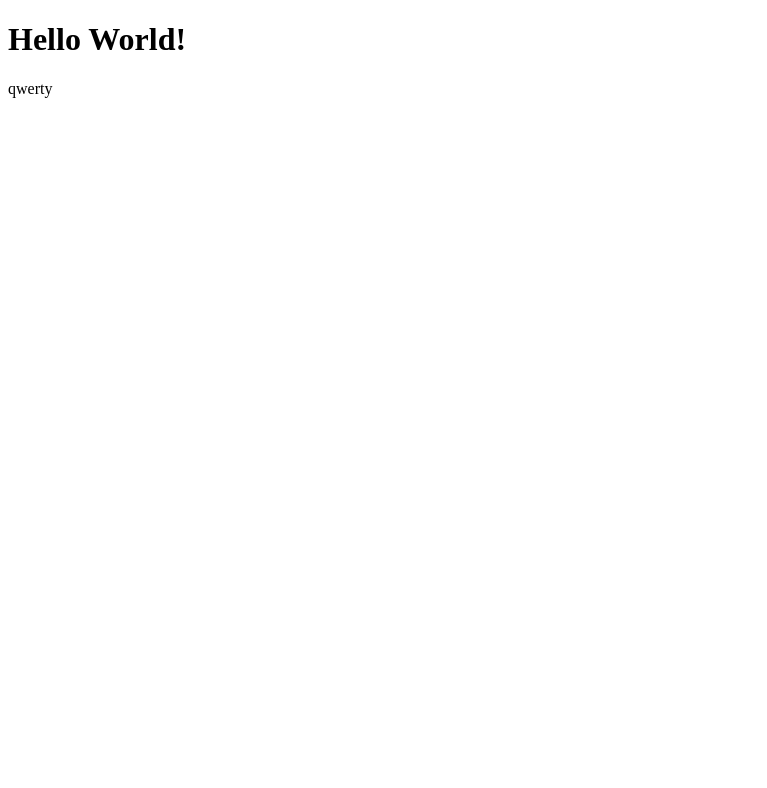
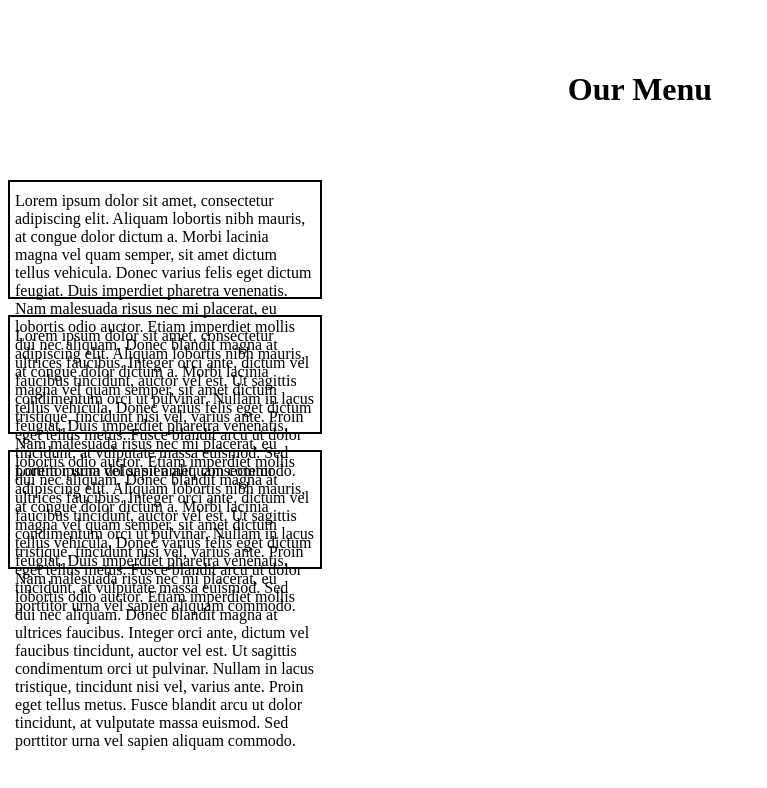
Before and after one commit to niksamoyloff/module2, a plain HTML site: page index.html in a window 1280 px wide. Shown: the whole page, without its empty margins (0-767 px from the left). Drawn offline with Linux system fonts and the light colour scheme.

Commit message:
Style, Html
Edit style and html code

```diff
--- a/index.html
+++ b/index.html
@@ -3,9 +3,17 @@
   <head>
     <meta http-equiv="Content-Type" content="text/html; charset=utf-8">
     <title>Home page</title>
+    <link rel="stylesheet" type="text/css" href="style.css">
   </head>
 <body>
-  <h1>Hello World!</h1>
-  <p>qwerty</p>
+	<div>
+		<h1>Our Menu</h1>
+  	<p id="p1">Lorem ipsum dolor sit amet, consectetur adipiscing elit. Aliquam lobortis nibh mauris, at congue dolor dictum a. Morbi lacinia magna vel quam semper, sit amet dictum tellus vehicula. Donec varius felis eget dictum feugiat. Duis imperdiet pharetra venenatis. Nam malesuada risus nec mi placerat, eu lobortis odio auctor. Etiam imperdiet mollis dui nec aliquam. Donec blandit magna at ultrices faucibus. Integer orci ante, dictum vel faucibus tincidunt, auctor vel est. Ut sagittis condimentum orci ut pulvinar. Nullam in lacus tristique, tincidunt nisi vel, varius ante. Proin eget tellus metus. Fusce blandit arcu ut dolor tincidunt, at vulputate massa euismod. Sed porttitor urna vel sapien aliquam commodo. </p>
+  	<p id="p2">Lorem ipsum dolor sit amet, consectetur adipiscing elit. Aliquam lobortis nibh mauris, at congue dolor dictum a. Morbi lacinia magna vel quam semper, sit amet dictum tellus vehicula. Donec varius felis eget dictum feugiat. Duis imperdiet pharetra venenatis. Nam malesuada risus nec mi placerat, eu lobortis odio auctor. Etiam imperdiet mollis dui nec aliquam. Donec blandit magna at ultrices faucibus. Integer orci ante, dictum vel faucibus tincidunt, auctor vel est. Ut sagittis condimentum orci ut pulvinar. Nullam in lacus tristique, tincidunt nisi vel, varius ante. Proin eget tellus metus. Fusce blandit arcu ut dolor tincidunt, at vulputate massa euismod. Sed porttitor urna vel sapien aliquam commodo. </p>
+  	<p id="p3">Lorem ipsum dolor sit amet, consectetur adipiscing elit. Aliquam lobortis nibh mauris, at congue dolor dictum a. Morbi lacinia magna vel quam semper, sit amet dictum tellus vehicula. Donec varius felis eget dictum feugiat. Duis imperdiet pharetra venenatis. Nam malesuada risus nec mi placerat, eu lobortis odio auctor. Etiam imperdiet mollis dui nec aliquam. Donec blandit magna at ultrices faucibus. Integer orci ante, dictum vel faucibus tincidunt, auctor vel est. Ut sagittis condimentum orci ut pulvinar. Nullam in lacus tristique, tincidunt nisi vel, varius ante. Proin eget tellus metus. Fusce blandit arcu ut dolor tincidunt, at vulputate massa euismod. Sed porttitor urna vel sapien aliquam commodo. </p>
+	</div>
+
+
+
 </body>
 </html>
--- a/style.css
+++ b/style.css
@@ -0,0 +1,24 @@
+h1 {
+	text-align: center;
+	padding: 50px;
+}
+
+p {
+	width: 300px;
+	height: 100px;
+	padding: 5px;
+	padding-top: 10px;
+	border: 2px solid black;
+}
+
+.p1 {
+	float: left;
+}
+
+.p2 {
+	float: left;
+}
+
+.p3 {
+	float: left;
+}
```
Lines whose indentation alone changed are shown as unchanged.
